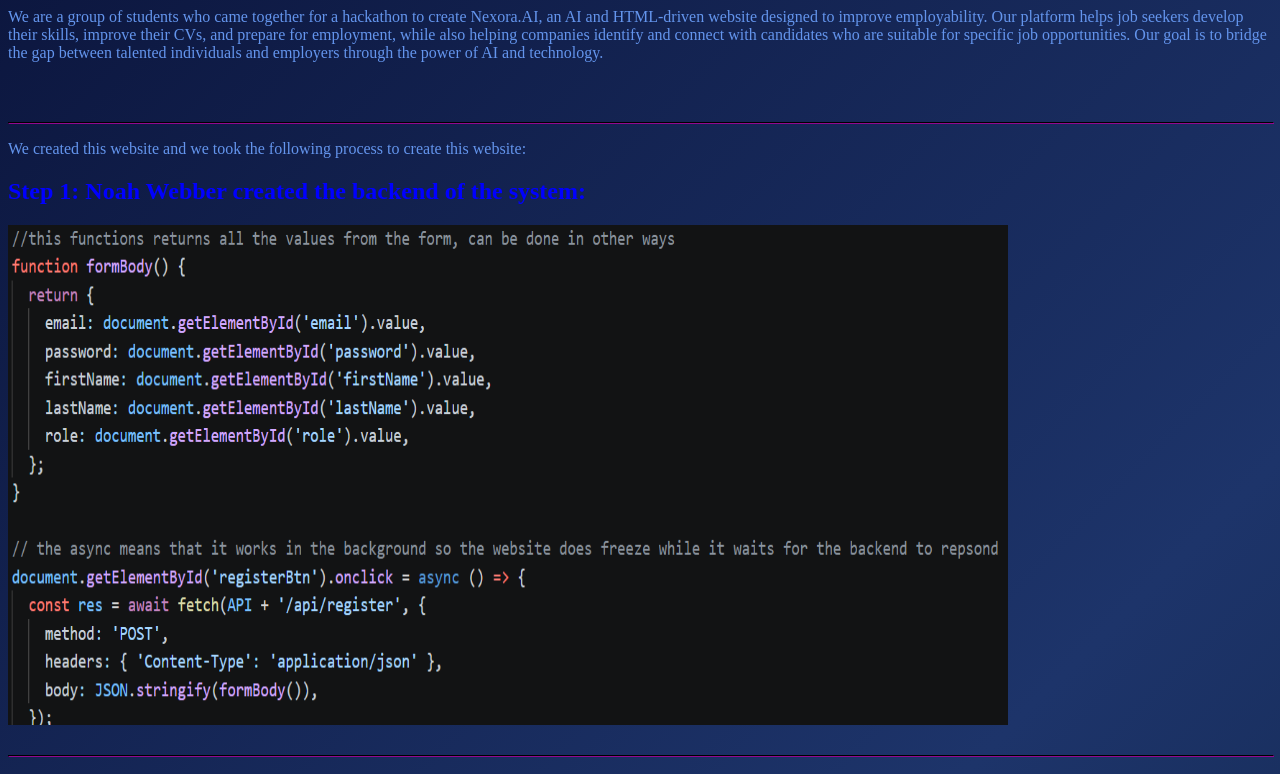
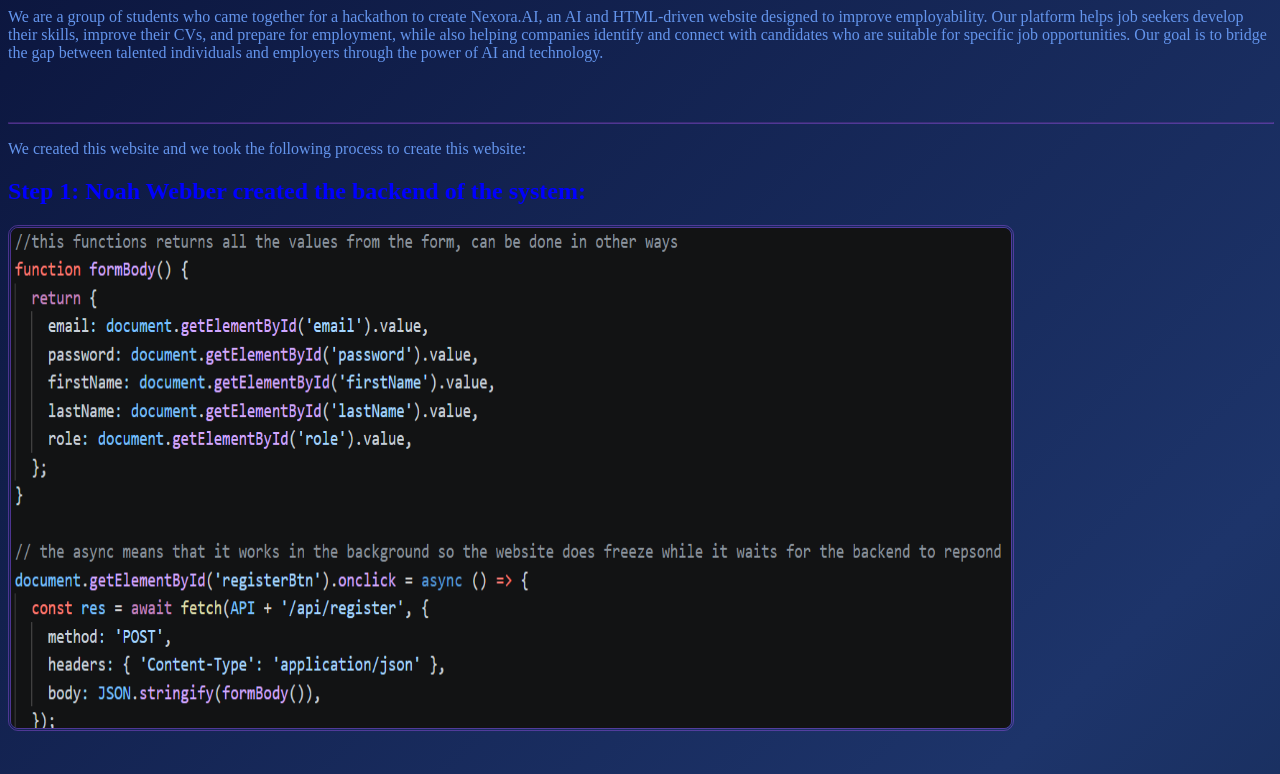
Before and after one commit to ayushramjathano/Hackathon, a website: page about.html in a window 1280 px wide. Shown: the part 340-1114 px from the top of the page. Drawn offline with Linux system fonts and the light colour scheme.

Commit message:
updated stylingsheet.css

```diff
--- a/Stylingsheet.css
+++ b/Stylingsheet.css
@@ -16,13 +16,18 @@
     text-align: center;
     color: cornflowerblue;
 }
-.img{
-    height: 300px;
+.img1{
+    height: 2200px;
     width: 750px;
     display: block;
-    margin: 0 auto;
+    margin: left;
+    border-radius: 10px;
+    border-color: rgba(168, 85, 247, 0.4);
+    border-style:double;
 
 }
+
+
 .nav-links{
     background-color: #000000;
     color: cyan;
@@ -48,8 +53,10 @@
 .about4{color: blue;}
 
 /*styling the hr in the about page*/
-hr{width:100%;
-        border-color: rgb(61, 4, 61);}
+hr{
+  width:100%;
+  border-color: rgba(168, 85, 247, 0.4);
+     }
 
 /*  Paragraphs in the about page*/
 p { color:cornflowerblue;}
```
